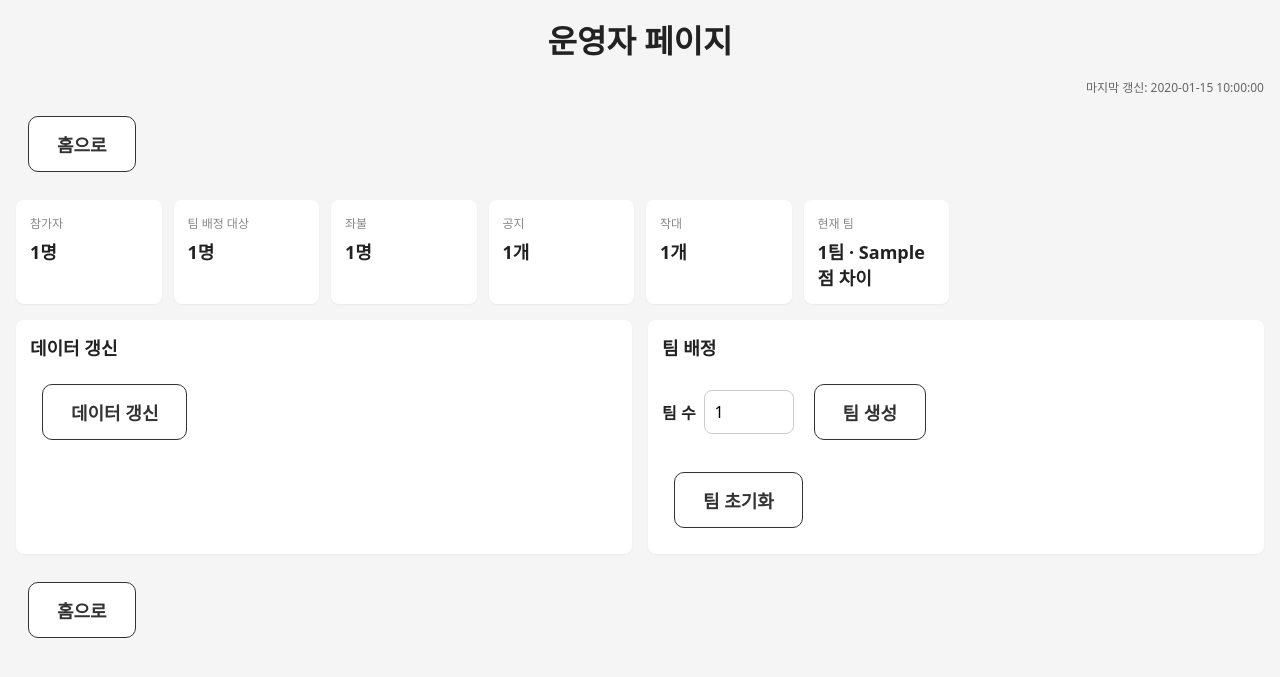
After one commit to yanghoJI/moon_arrow, a FastAPI app: template templates/admin.html in a window 1280 px wide. The commit adds this page. Shown: the top 677 px of the page. Run offline with FastAPI, Linux system fonts and the light colour scheme; the template is opened without the code that fills it: most values are stand-ins (such as "Sample title", 1, 10 or a date in 2020); parts of the project's set-up code (start-up, migrations or seed data) failed here and were passed over.

Commit message:
Add admin operations page

```diff
--- a/main.py
+++ b/main.py
@@ -122,6 +122,23 @@ async def index(request: Request):
     return templates.TemplateResponse("index.html", {"request": request})
 
 
+@app.get("/admin", response_class=HTMLResponse)
+async def admin(request: Request):
+    eligible_count = len(sheets.eligible_team_players(cache["rankings"]))
+    sit_out_count = len([item for item in cache["rankings"] if item.get("is_sit_out")])
+    return templates.TemplateResponse("admin.html", {
+        "request": request,
+        "participant_count": len(cache["rankings"]),
+        "eligible_count": eligible_count,
+        "sit_out_count": sit_out_count,
+        "notice_count": len(cache["notices"]),
+        "squad_count": len(cache["squads"]),
+        "team_count": cache["num_teams"],
+        "team_diff": cache["team_diff"],
+        "last_updated": cache["last_updated"],
+    })
+
+
 @app.get("/rank", response_class=HTMLResponse)
 async def rank(request: Request, group: Optional[str] = None):
     groups = sheets.available_groups(cache["rankings"])
--- a/static/styles.css
+++ b/static/styles.css
@@ -260,6 +260,64 @@ tr:nth-child(even) td {
   margin-right: 6px;
 }
 
+.admin-grid {
+  display: grid;
+  grid-template-columns: repeat(auto-fill, minmax(140px, 1fr));
+  gap: 12px;
+  margin-bottom: 16px;
+}
+
+.admin-stat,
+.admin-panel {
+  background: #fff;
+  border-radius: 8px;
+  padding: 14px;
+  box-shadow: 0 1px 2px rgba(0, 0, 0, 0.05);
+}
+
+.admin-label {
+  color: #888;
+  font-size: 12px;
+  margin-bottom: 6px;
+}
+
+.admin-value {
+  color: #222;
+  font-size: 18px;
+  font-weight: 700;
+}
+
+.admin-actions {
+  display: grid;
+  grid-template-columns: repeat(auto-fit, minmax(240px, 1fr));
+  gap: 16px;
+}
+
+.admin-panel h2 {
+  margin: 0 0 12px;
+  font-size: 18px;
+}
+
+.admin-form {
+  display: flex;
+  flex-wrap: wrap;
+  align-items: center;
+  gap: 8px;
+  margin-bottom: 8px;
+}
+
+.admin-form label {
+  font-weight: 700;
+}
+
+.admin-form input {
+  width: 90px;
+  padding: 10px;
+  border: 1px solid #ccc;
+  border-radius: 8px;
+  font: inherit;
+}
+
 .section {
   margin-bottom: 16px;
 }
--- /dev/null
+++ b/templates/admin.html
@@ -0,0 +1,63 @@
+{% extends "base.html" %}
+
+{% block title %}운영자 페이지{% endblock %}
+
+{% block content %}
+  <h1>운영자 페이지</h1>
+  <div class="updated">
+    {% if last_updated %}마지막 갱신: {{ last_updated }}{% else %}데이터 없음{% endif %}
+  </div>
+  <div class="page-actions">
+    <a class="btn" href="/">홈으로</a>
+  </div>
+
+  <div class="admin-grid">
+    <div class="admin-stat">
+      <div class="admin-label">참가자</div>
+      <div class="admin-value">{{ participant_count }}명</div>
+    </div>
+    <div class="admin-stat">
+      <div class="admin-label">팀 배정 대상</div>
+      <div class="admin-value">{{ eligible_count }}명</div>
+    </div>
+    <div class="admin-stat">
+      <div class="admin-label">좌불</div>
+      <div class="admin-value">{{ sit_out_count }}명</div>
+    </div>
+    <div class="admin-stat">
+      <div class="admin-label">공지</div>
+      <div class="admin-value">{{ notice_count }}개</div>
+    </div>
+    <div class="admin-stat">
+      <div class="admin-label">작대</div>
+      <div class="admin-value">{{ squad_count }}개</div>
+    </div>
+    <div class="admin-stat">
+      <div class="admin-label">현재 팀</div>
+      <div class="admin-value">
+        {% if team_count %}{{ team_count }}팀 · {{ team_diff }}점 차이{% else %}없음{% endif %}
+      </div>
+    </div>
+  </div>
+
+  <div class="admin-actions">
+    <div class="admin-panel">
+      <h2>데이터 갱신</h2>
+      <a class="btn" href="/api/refresh">데이터 갱신</a>
+    </div>
+
+    <div class="admin-panel">
+      <h2>팀 배정</h2>
+      <form class="admin-form" method="get" action="/api/team">
+        <label for="team-count">팀 수</label>
+        <input id="team-count" name="n" type="number" min="2" max="{{ eligible_count or 2 }}" value="{{ team_count or 4 }}">
+        <button class="btn" type="submit">팀 생성</button>
+      </form>
+      <a class="btn" href="/api/team/clear">팀 초기화</a>
+    </div>
+  </div>
+
+  <div class="page-actions bottom">
+    <a class="btn" href="/">홈으로</a>
+  </div>
+{% endblock %}
```
